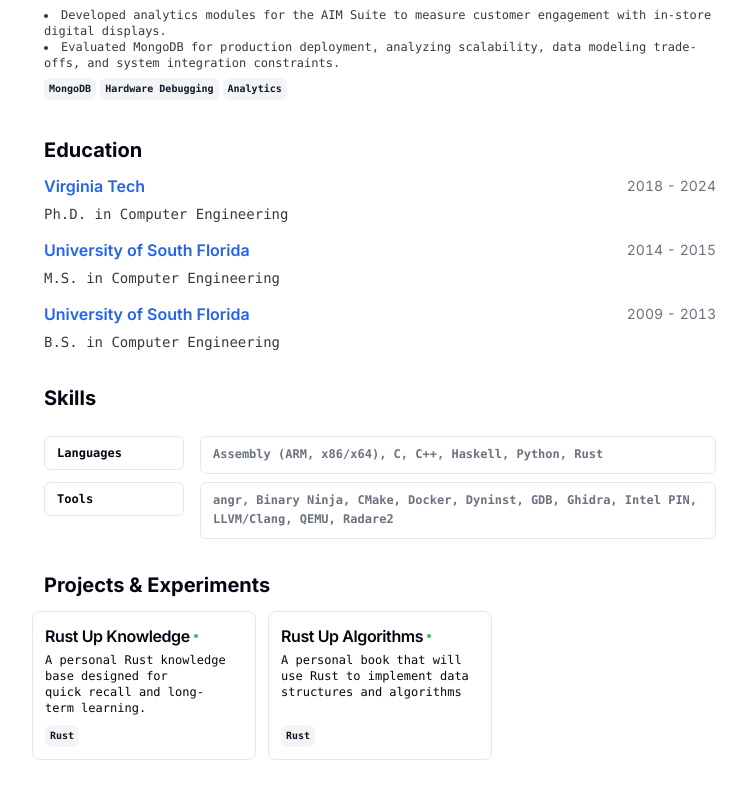
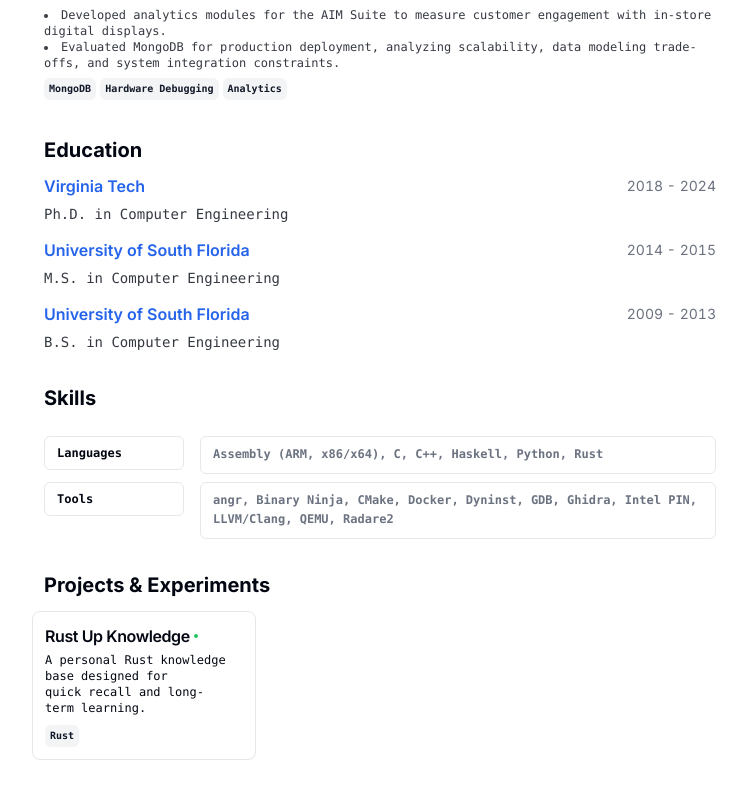
Before and after one commit to boba-jjang/boba-jjang.github.io, a Next.js app: page / in a window 1280 px wide. Shown: the part 1685-2483 px from the top of the page, without its empty margins (260-1007 px from the left). Built offline with nearby package versions, Linux system fonts and the light colour scheme.

Commit message:
Disable algorithm proj for now

```diff
--- a/src/data/resume-data.tsx
+++ b/src/data/resume-data.tsx
@@ -304,18 +304,18 @@ export const RESUME_DATA: ResumeData = {
         href: "https://jwj.fyi/rust-up-knowledge/",
       },
     },
-    {
-      title: "Rust Up Algorithms",
-      techStack: [
-        "Rust",
-      ],
-      description:
-        "A personal book that will use Rust to implement data structures and algorithms",
-      link: {
-        label: "rust-up-algorithms",
-        href: "https://jwj.fyi/rust-up-algorithms/",
-      },
-    },
+    // {
+    //   title: "Rust Up Algorithms",
+    //   techStack: [
+    //     "Rust",
+    //   ],
+    //   description:
+    //     "A personal book that will use Rust to implement data structures and algorithms",
+    //   link: {
+    //     label: "rust-up-algorithms",
+    //     href: "https://jwj.fyi/rust-up-algorithms/",
+    //   },
+    // },
     // {
     //   title: "Minimalist CV",
     //   techStack: ["TypeScript", "Next.js", "Tailwind CSS"],
```
